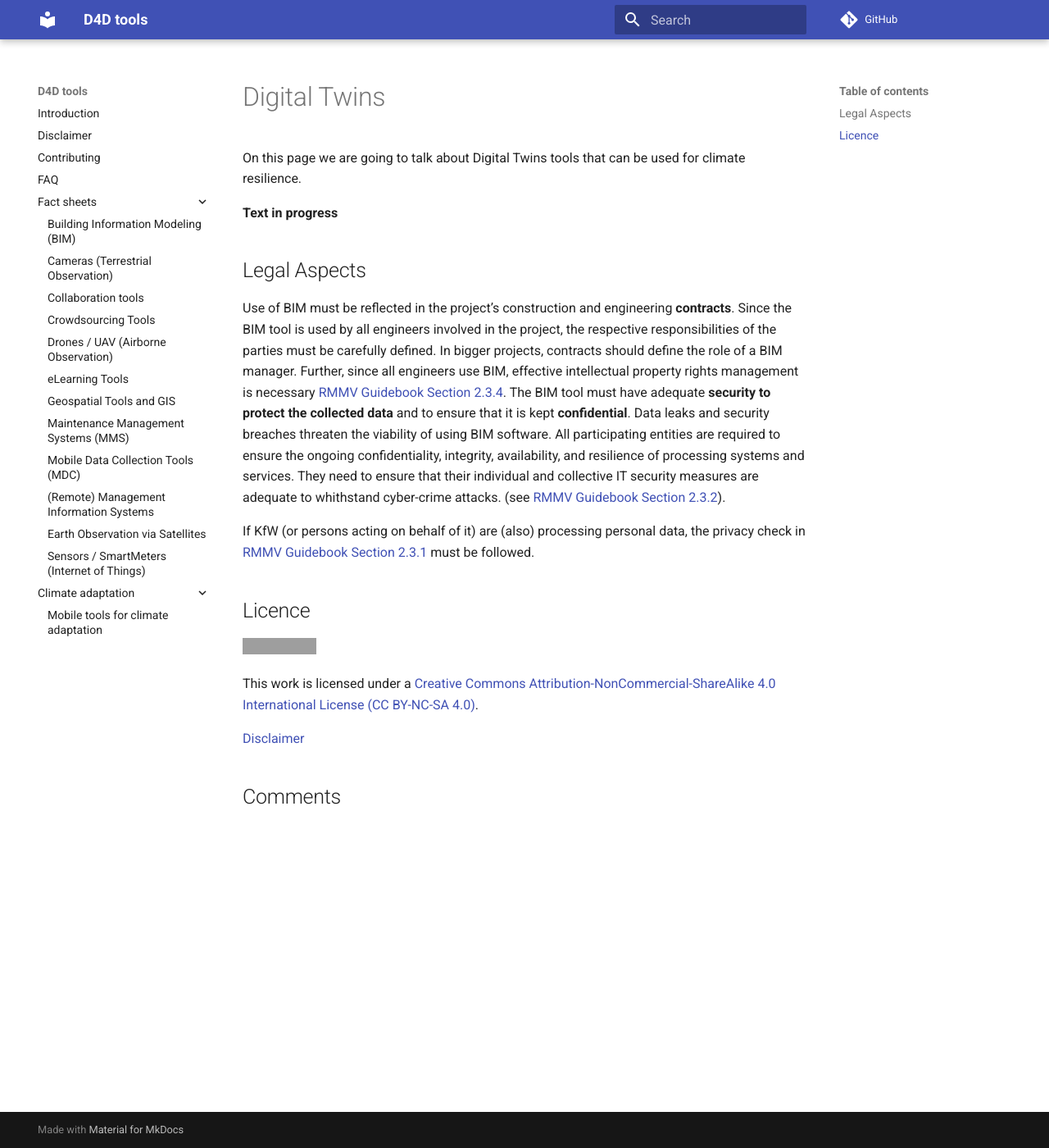
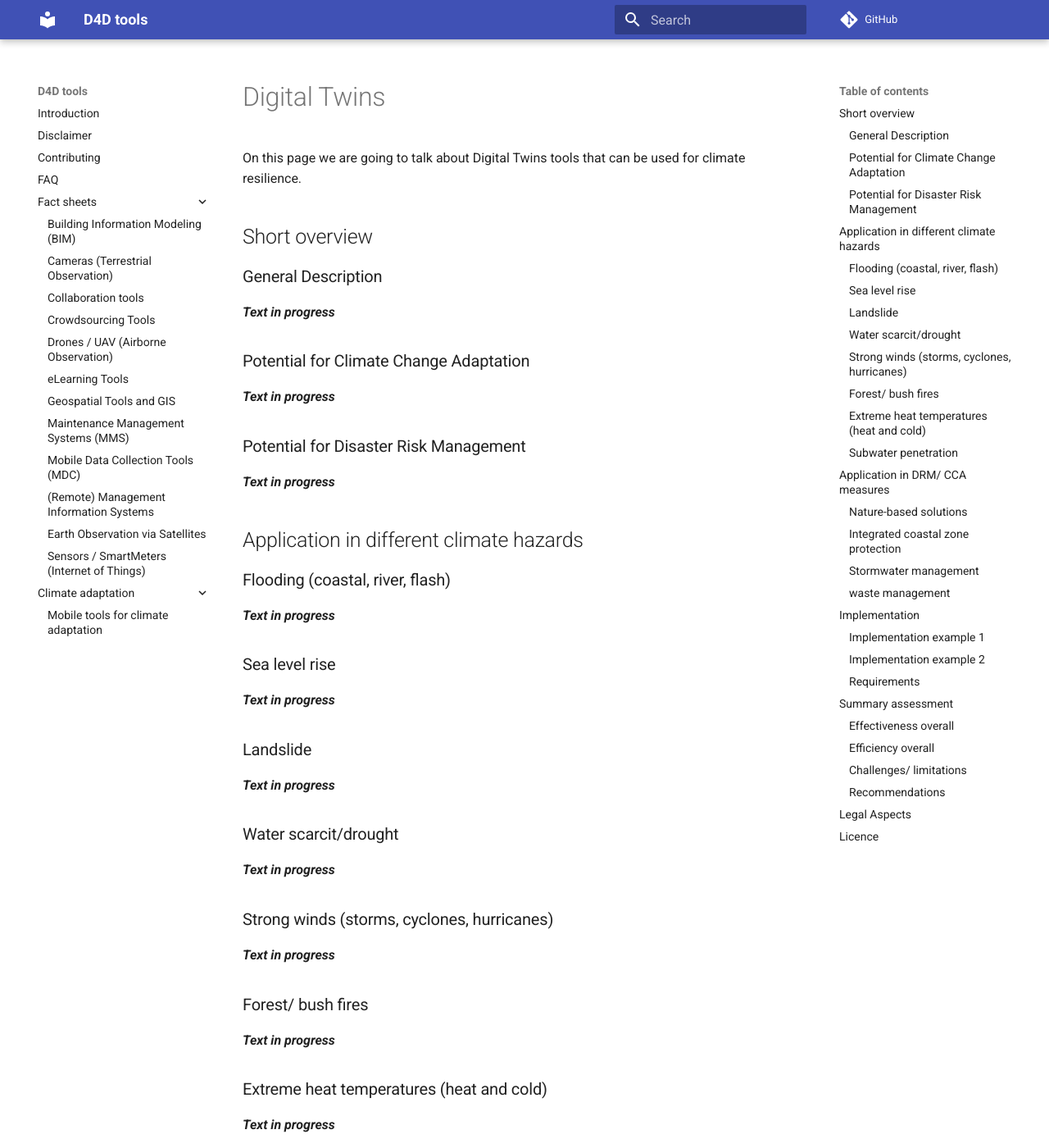
Before and after one commit to openkfw/d4dtools, an MkDocs documentation site: the page built from docs/climate-adaptation/digital-twins.md, in a window 1280 px wide and 1400 px high. Shown: the whole window at 82% size. Built offline with MkDocs 1.6.1 and Material for MkDocs 9.7.7, drawn with Linux system fonts in a browser that asks for light colours; comment, search, counter and statistics services are not loaded; some of the changed text lies outside the part shown; grey boxes are pictures that could not be loaded.

Commit message:
Update structure in digital-twins.md

```diff
--- a/docs/climate-adaptation/digital-twins.md
+++ b/docs/climate-adaptation/digital-twins.md
@@ -6,22 +6,107 @@
 
 On this page we are going to talk about Digital Twins tools that can be used for climate resilience.
 
-**Text in progress**
+## Short overview
+
+### General Description
+
+***Text in progress***
+
+### Potential for Climate Change Adaptation
+
+***Text in progress***
+
+### Potential for Disaster Risk Management
+
+***Text in progress***
+
+## Application in different climate hazards
+
+### Flooding (coastal, river, flash)
+
+***Text in progress***
+
+### Sea level rise
+
+***Text in progress***
+
+### Landslide
+
+***Text in progress***
+
+### Water scarcit/drought
+
+***Text in progress***
+
+### Strong winds (storms, cyclones, hurricanes)
+
+***Text in progress***
+
+### Forest/ bush fires
+
+***Text in progress***
+
+### Extreme heat temperatures (heat and cold)
+
+***Text in progress***
+
+### Subwater penetration
+
+***Text in progress***
+
+## Application in DRM/ CCA measures
+
+### Nature-based solutions
+
+***Text in progress***
+
+### Integrated coastal zone protection
+
+***Text in progress***
+
+### Stormwater management
+
+***Text in progress***
+
+### waste management
+
+***Text in progress***
+
+## Implementation
+
+### Implementation example 1
+
+***Text in progress***
+
+### Implementation example 2
+
+***Text in progress***
+
+### Requirements
+
+***Text in progress***
+
+## Summary assessment
+
+### Effectiveness overall
+
+***Text in progress***
+
+### Efficiency overall
+
+***Text in progress***
+
+### Challenges/ limitations
+
+***Text in progress***
+
+### Recommendations
+
+***Text in progress***
 
 ## Legal Aspects
-Use of BIM must be reflected in the project’s construction and
-engineering **contracts**. Since the BIM tool is used by all engineers involved in the project, the respective responsibilities of
-the parties must be carefully defined. In bigger projects, contracts should define the role of a BIM manager. Further, since all engineers use BIM, effective intellectual property rights
-management is necessary [RMMV Guidebook Section 2.3.4](https://www.kfw-entwicklungsbank.de/Service/Publications-Videos/Publications-by-topic/Digitalisation/RMMV-Guidebook).
-The BIM tool must have adequate **security to protect the collected data** and to ensure that it is kept **confidential**. Data
-leaks and security breaches threaten the viability of using BIM
-software. All participating entities are required to ensure the
-ongoing confidentiality, integrity, availability, and resilience of
-processing systems and services. They need to ensure that their
-individual and collective IT security measures are adequate to
-whithstand cyber-crime attacks. (see  [RMMV Guidebook Section 2.3.2](https://www.kfw-entwicklungsbank.de/Service/Publications-Videos/Publications-by-topic/Digitalisation/RMMV-Guidebook)).
 
-If KfW (or persons acting on behalf of it) are (also) processing personal data, the privacy check in [RMMV Guidebook Section 2.3.1](https://www.kfw-entwicklungsbank.de/Service/Publications-Videos/Publications-by-topic/Digitalisation/RMMV-Guidebook) must be followed.
+***Text in progress***
 
 ## Licence
 ![](https://i.creativecommons.org/l/by-nc-sa/4.0/88x31.png)
```
